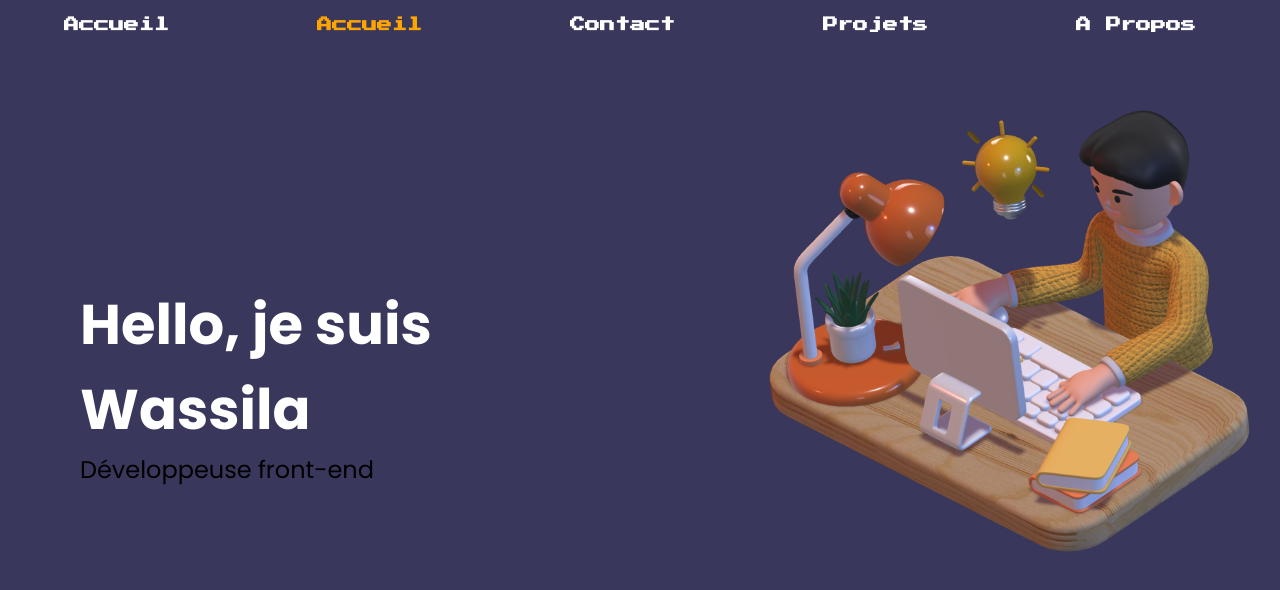
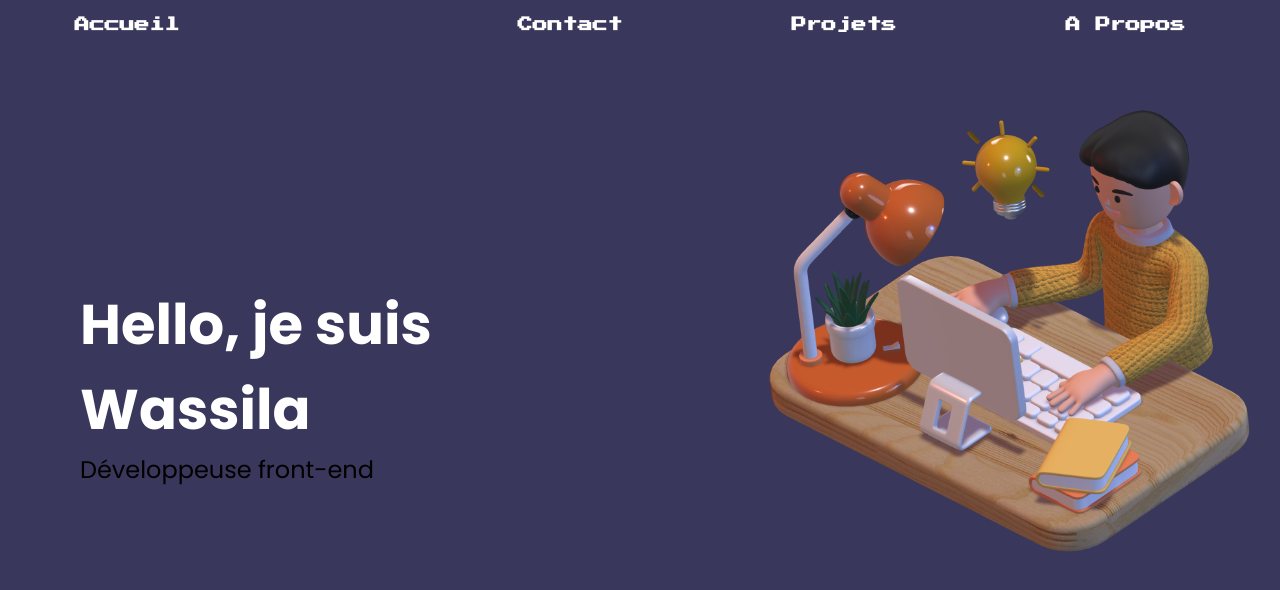
Before and after one commit to LaWass1864/portFolio, a React (Create React App) app: page /Accueil in a window 1280 px wide. Shown: the top 590 px of the page. Built offline with nearby package versions, Linux system fonts and the light colour scheme.

Commit message:
suppression

```diff
--- a/src/components/Navigation.js
+++ b/src/components/Navigation.js
@@ -22,7 +22,7 @@ const Navigation = () => {
                         whileTap={{ scale: 0.9 }} // Animation au clic
                         className={location.pathname === '/Accueil' ? 'active' : ''}
                     >
-                        Accueil
+
                     </motion.li>
                 </NavLink>
 
```
